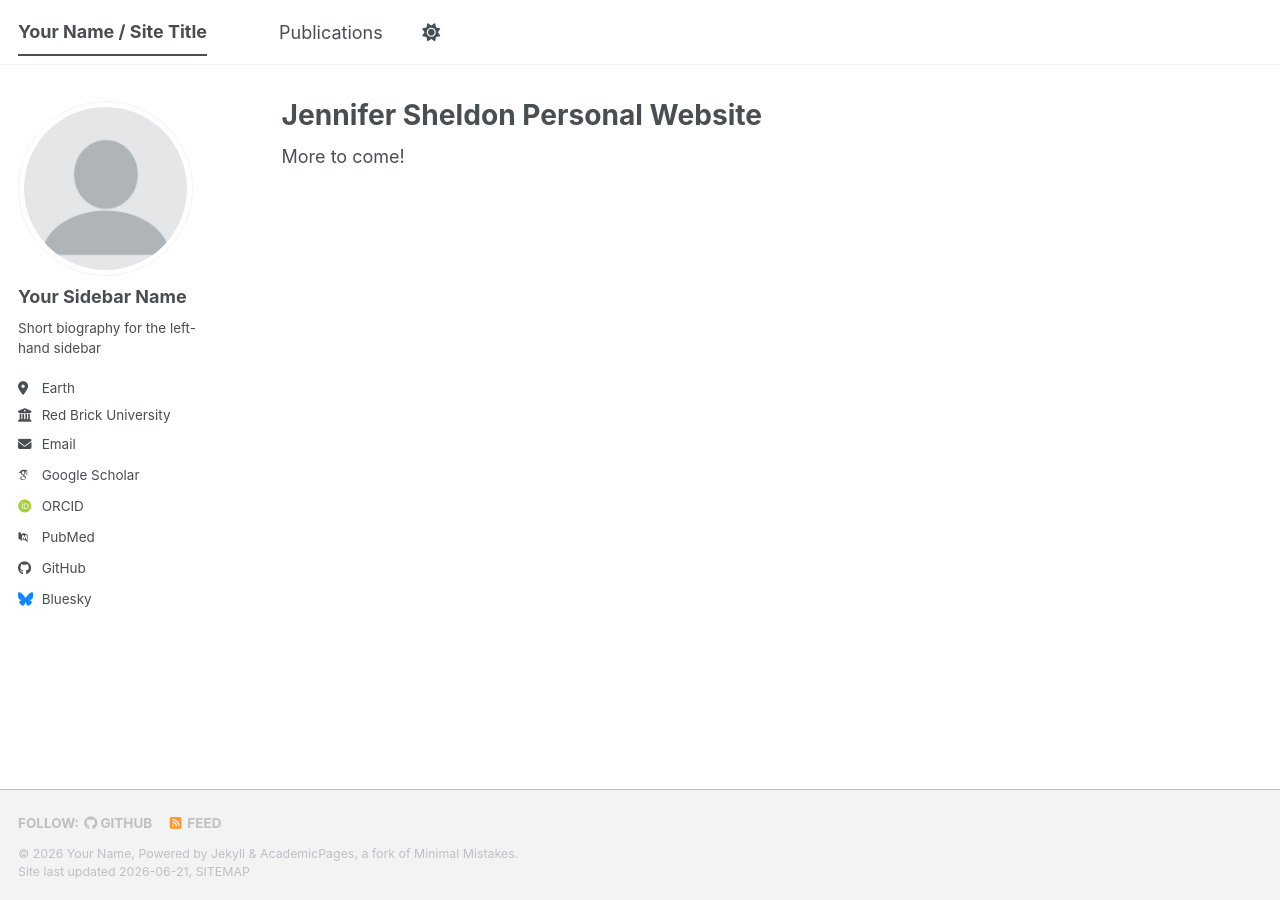
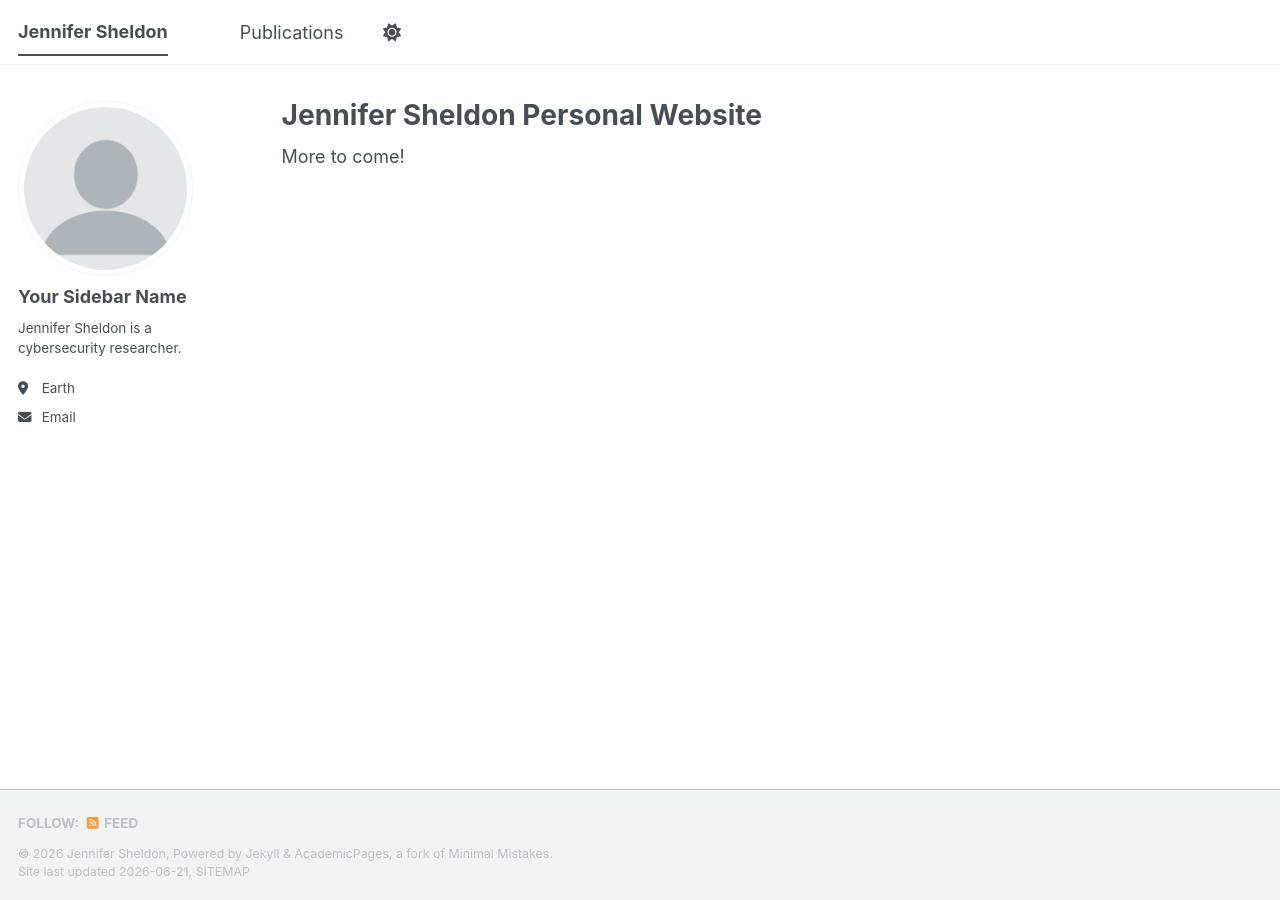
Before and after one commit to Jshel/Jshel.github.io, a Jekyll site: the page built from _pages/about.md, in a window 1280 px wide. Built offline with Jekyll 4.4.1, drawn with Linux system fonts in a browser that asks for light colours; some web fonts are replaced; a script bundle is joined from its source files by our own code; library files that are not in the unit come from our copies.

Commit message:
Update _config.yml

```diff
--- a/_config.yml
+++ b/_config.yml
@@ -9,14 +9,14 @@
 # Basic Site Settings
 locale                   : "en-US"
 site_theme               : "default" # The available themes options are "default", "air", "sunrise", "mint", "dirt" and "contrast"
-title                    : "Your Name / Site Title"
+title                    : "Jennifer Sheldon"
 title_separator          : "-"
-name                     : &name "Your Name"
+name                     : &name "Jennifer Sheldon"
 description              : &description "Your Name's academic portfolio"   # Update this with a general description of your site, this is the default if not overridden by a page
 url                      : https://jshel.github.io/ # The base hostname & protocol for your site e.g. "https://[your GitHub username].github.io",
                                                            # or if you already have some other page hosted on Github then use "https://[your GitHub username].github.io/[Your Repo Name]"
 baseurl                  : "" # the subpath of your site, e.g. "/blog"
-repository               : "academicpages/academicpages.github.io"
+repository               : "Jshel/Jshel.github.io"
 
 # Site Author - The following control what appear as part of the author content on the side bar.
 #               If a field is blank the icon and link will not appear, otherwise it will be shown.
@@ -26,61 +26,60 @@ author:
   avatar           : "profile.png"
   name             : "Your Sidebar Name"
   pronouns         : # example: "she/her"
-  bio              : "Short biography for the left-hand sidebar"
+  bio              : "Jennifer Sheldon is a cybersecurity researcher."
   location         : "Earth"
-  employer         : "Red Brick University"
-  uri              : # URL
-  email            : "none@example.org"
+  #uri              : # URL
+  email            : "jennifersheldon777 [at] gmail.com"
 
   # Academic websites
-  academia         : # URL
-  arxiv            : # URL - Update with the correct link to your profile
-  googlescholar    : "https://scholar.google.com/citations?user=PS_CX0AAAAAJ"
-  inspire-hep      : # URL
-  impactstory      : # URL
-  orcid            : "https://orcid.org/yourorcidurl"
-  semantic         : # URL
-  ssrn             : # URL
-  pubmed           : "https://www.ncbi.nlm.nih.gov/pubmed/?term=john+snow"
-  researchgate     : # URL
-  scopus           : # URL
-  zotero           : # URL
+  # academia         : # URL
+  # arxiv            : # URL - Update with the correct link to your profile
+  # googlescholar    : "https://scholar.google.com/citations?user=PS_CX0AAAAAJ"
+  # inspire-hep      : # URL
+  # impactstory      : # URL
+  # orcid            : "https://orcid.org/yourorcidurl"
+  # semantic         : # URL
+  # ssrn             : # URL
+  # pubmed           : "https://www.ncbi.nlm.nih.gov/pubmed/?term=john+snow"
+  # researchgate     : # URL
+  # scopus           : # URL
+  # zotero           : # URL
 
 
   # Repositories and software development
-  bitbucket        : # Username - Update with your username on the site
-  codepen          : # Username
-  dribbble         : # Username
-  github           : "academicpages"
-  kaggle           : # Username
-  stackoverflow    : # User number or user number and name (i.e., use "1" or "1/jeff-atwood")
+  # bitbucket        : # Username - Update with your username on the site
+  # codepen          : # Username
+  # dribbble         : # Username
+  # github           : "academicpages"
+  # kaggle           : # Username
+  # stackoverflow    : # User number or user number and name (i.e., use "1" or "1/jeff-atwood")
 
   # Social media
-  artstation       : # Username
-  bluesky          : "bsky.app" # Replace this with you Bluesky username
-  facebook         : # Username
-  flickr           : # Username
-  foursquare       : # Username
-  goodreads        : # Username
-  google_plus      : # Username
-  keybase          : # Username
-  instagram        : # Username
-  lastfm           : # Username
-  linkedin         : # Username
-  mastodon         : # URL
-  medium           : # URL
-  pinterest        : # Username
-  soundcloud       : # Username
-  steam            : # Username
-  telegram         : # URL
-  tumblr           : # Username
-  twitter          : # Username for X / Twitter
-  vine             : # Username
-  weibo            : # Username
-  wikipedia        : # Username
-  xing             : # Username
-  youtube          : # Username
-  zhihu            : # Username
+  # artstation       : # Username
+  # bluesky          : "bsky.app" # Replace this with you Bluesky username
+  # facebook         : # Username
+  # flickr           : # Username
+  # foursquare       : # Username
+  # goodreads        : # Username
+  # google_plus      : # Username
+  # keybase          : # Username
+  # instagram        : # Username
+  # lastfm           : # Username
+  # linkedin         : # Username
+  # mastodon         : # URL
+  # medium           : # URL
+  # pinterest        : # Username
+  # soundcloud       : # Username
+  # steam            : # Username
+  # telegram         : # URL
+  # tumblr           : # Username
+  # twitter          : # Username for X / Twitter
+  # vine             : # Username
+  # weibo            : # Username
+  # wikipedia        : # Username
+  # xing             : # Username
+  # youtube          : # Username
+  # zhihu            : # Username
 
 # Publication Category - The following the list of publication categories and their headings
 publication_category:
```
